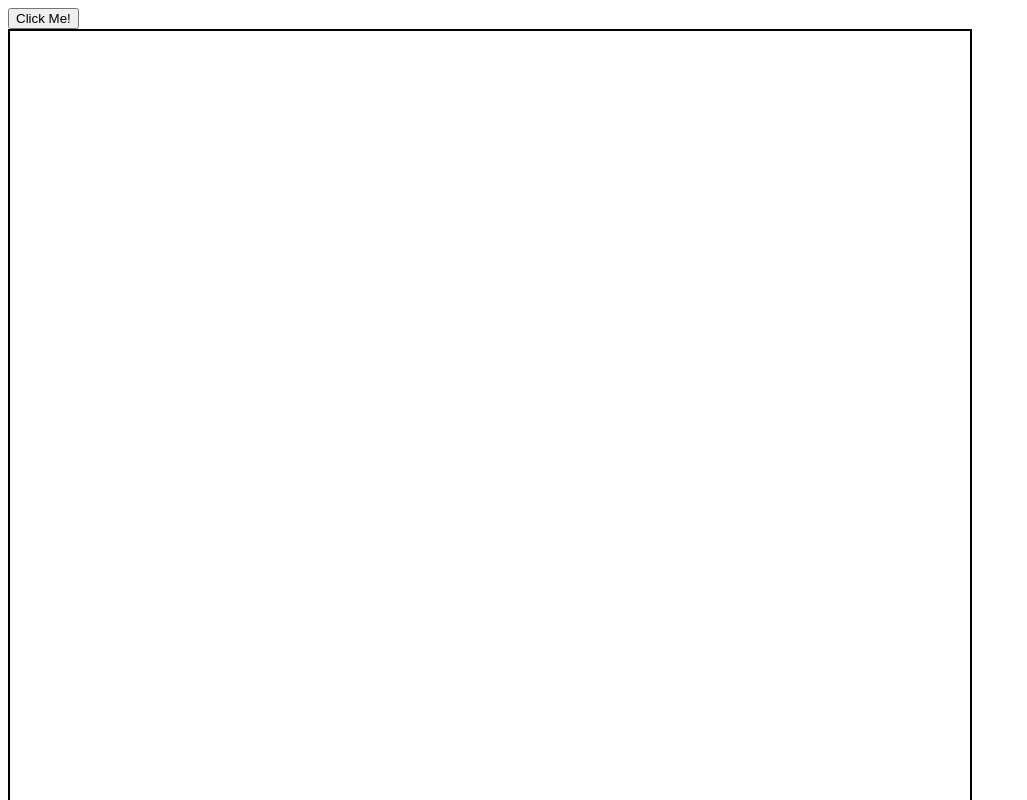
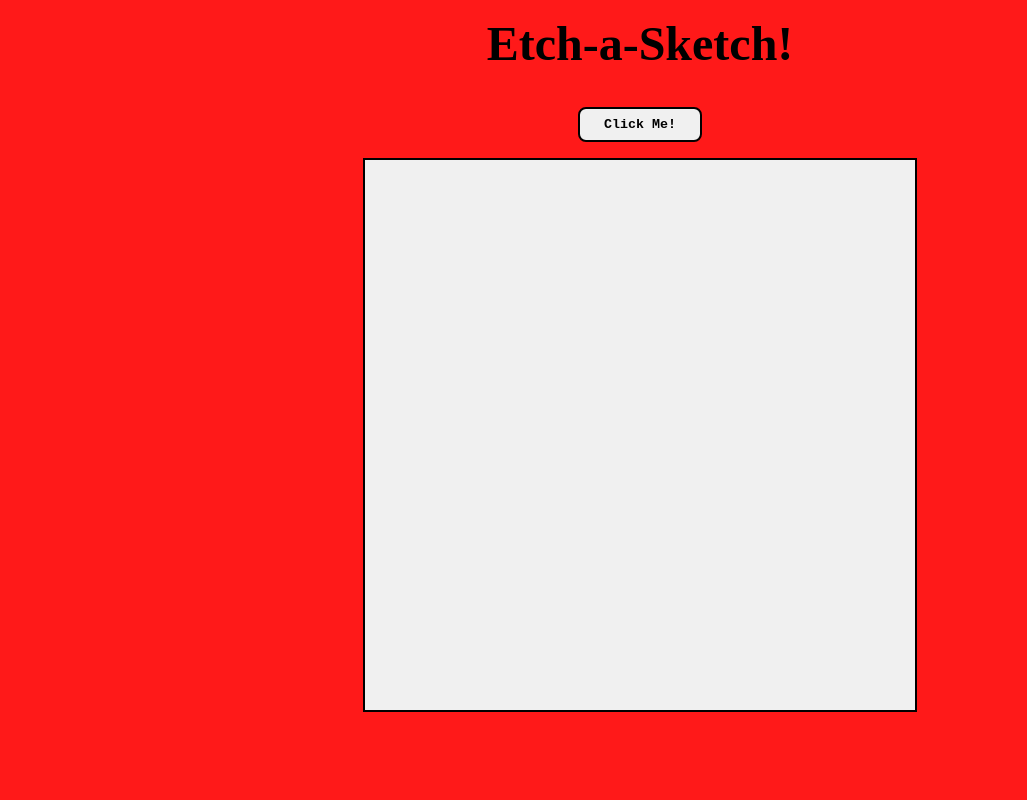
Before and after one commit to AlmogAsrass/etch-a-sketch, a plain HTML site: page index.html in a window 1280 px wide. Shown: the top 800 px of the page, without its empty margins (0-1027 px from the left). Drawn offline with Linux system fonts and the light colour scheme.

Commit message:
Made the page look better.

```diff
--- a/index.html
+++ b/index.html
@@ -9,7 +9,7 @@
 </head>
 
 <body>
-
+    <h1>Etch-a-Sketch!</h1>
     <button class="btn">Click Me!</button>
 
     <div class="container">
--- a/script.js
+++ b/script.js
@@ -6,9 +6,9 @@ const btn = document.querySelector('.btn');
 
 btn.addEventListener('click', () => {
     let userInput;
-    userInput = Number(prompt('Enter a Number'));
-    if (userInput > 100) {
-        userInput = Number(prompt('Enter a Number between 1 and 100'));
+    userInput = Number(prompt('Choose your grid size!'));
+    if (userInput > 100 || userInput === 0 || userInput === 2) {
+        userInput = Number(prompt('Enter a Number between 2 and 100'));
     } else {
         for (let i = 0; i < userInput * userInput; i++) {
             divs.push(document.createElement('div'));
@@ -16,7 +16,7 @@ btn.addEventListener('click', () => {
         let darker = 100;
         divs.forEach((div) => {
             container.appendChild(div);
-            div.style.cssText = `height: ${960 / userInput}px; width: ${960 / userInput}px`;
+            div.style.cssText = `height: ${550 / userInput}px; width: ${550 / userInput}px`;
             div.addEventListener('mouseover', () => {
                 div.style.backgroundColor = `color-mix(in hsl, hsl(${randomColor()}, 100%, 50%) ${darker}%, black)`;
                 for (let i = 0; i < 10; i++) {
--- a/style.css
+++ b/style.css
@@ -1,12 +1,38 @@
+body {
+    display: flex;
+    flex-direction: column;
+    align-items: center;
+    gap: 16px;
+    background-color: rgb(255, 0, 0, 0.9);
+    font-family: 'Times New Roman', Times, serif;
+}
+
+h1 {
+    margin-top: 8px;
+    margin-bottom: 20px;
+    font-weight: 900;
+    font-size: 48px;
+}
+
+.btn {
+    padding: 8px 24px;
+    background-color: rgb(240, 240, 240);
+    border: 2px solid black;
+    border-radius: 8px;
+    font-family: 'Courier New', Courier, monospace;
+    font-weight: 700;
+}
+
 .container {
     display: flex;
     flex-wrap: wrap;
     border: 2px solid black;
-    width: 960px;
-    height: 960px;
+    width: 550px;
+    height: 550px;
+    background-color: rgb(240, 240, 240);
 }
 
 .container div {
     box-sizing: border-box;
-    border: .5px solid black;
+    border: .1px dotted grey;
 }
```
